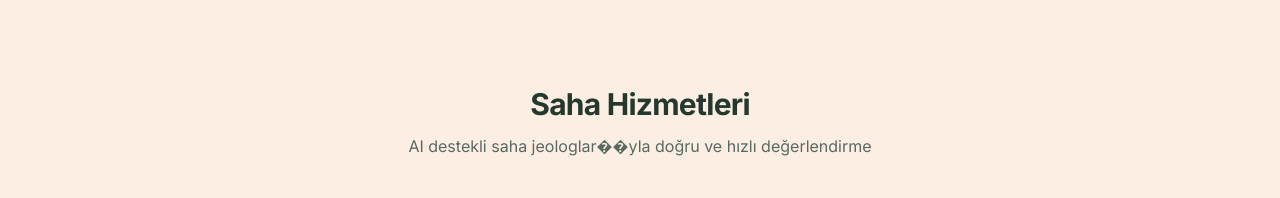
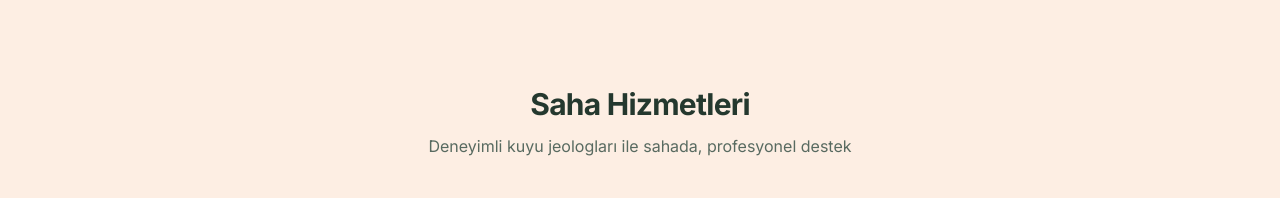
Before and after one commit to saglamdsc/builder-aura-world, a React (Vite) app: page / in a window 1280 px wide. Shown: the part 1440-1638 px from the top of the page. Built offline with nearby package versions, Linux system fonts and the light colour scheme.

Commit message:
Fix encoding issue in Services subtitle
cgen-667f428e9c704fdd887d70773f7e88b9

```diff
--- a/client/pages/Index.tsx
+++ b/client/pages/Index.tsx
@@ -119,7 +119,7 @@ export default function Index() {
         <div className="mx-auto max-w-6xl px-4 sm:px-6 py-16 md:py-24">
           <div className="mx-auto max-w-3xl text-center">
             <h2 className="text-3xl font-bold tracking-tight text-foreground">Saha Hizmetleri</h2>
-            <p className="mt-3 text-muted-foreground">AI destekli saha jeologlar��yla doğru ve hızlı değerlendirme</p>
+            <p className="mt-3 text-muted-foreground">Deneyimli kuyu jeologları ile sahada, profesyonel destek</p>
           </div>
           <div className="mt-10 grid gap-6 md:grid-cols-3">
             {[
```
